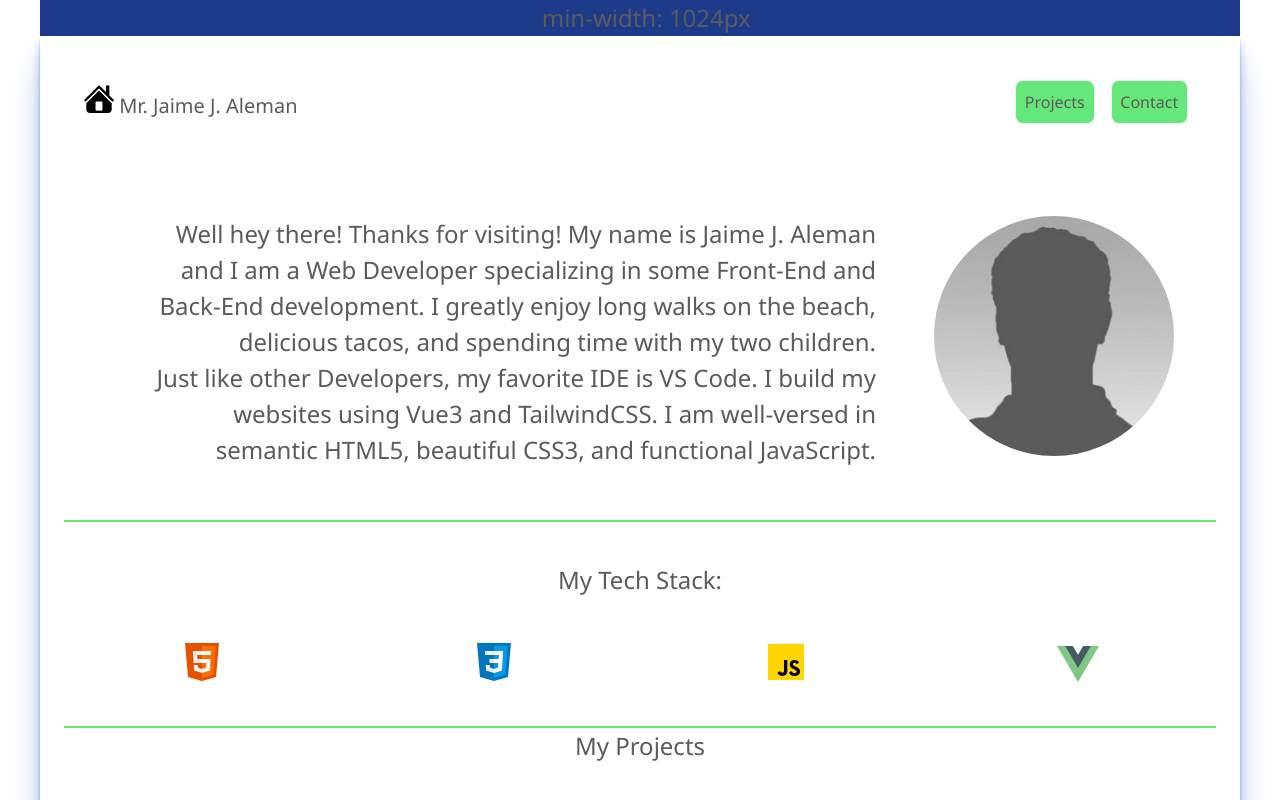
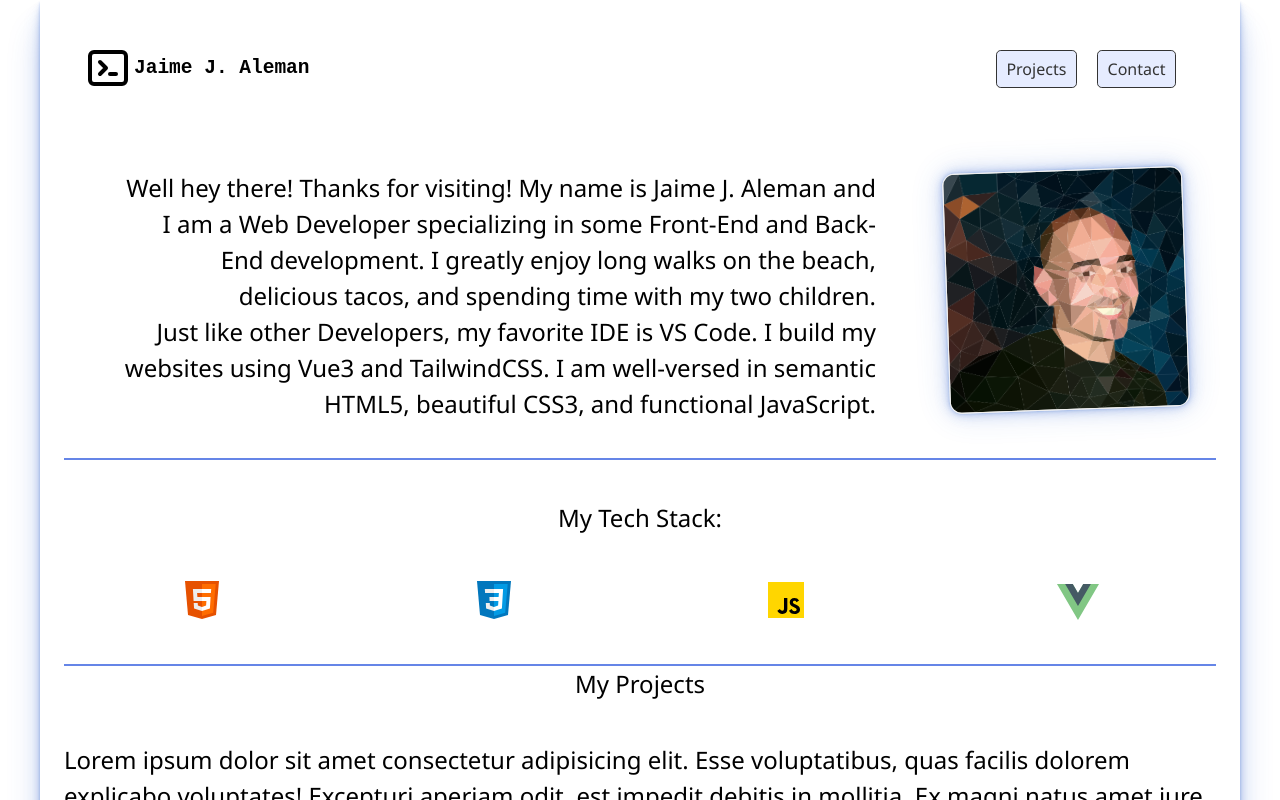
Before and after one commit to OrganizedFellow/jjaleman.nodejs, a Vue app: page / in a window 1280 px wide. Shown: the top 800 px of the page. Built offline with nearby package versions, Linux system fonts and the light colour scheme.

Commit message:
-mGreat Progress! Ready to share to Netlify.

```diff
--- a/src/App.vue
+++ b/src/App.vue
@@ -1,40 +1,61 @@
 <template>
-    <div class="mediaQuery text-center bg-red-500 sm:bg-green-500 md:bg-blue-400 lg:bg-blue-900"> &nbsp; </div>
     <div id="maincontain">
-
         <header id="navigation" class="mx-auto flex body-font">
             <div class="container mx-auto flex flex-wrap py-5 flex-col md:flex-row items-center">
                 <a class="logo flex font-medium items-center pl-5 mb-4 md:mb-0" href="#" title="Home">
-                    <!-- <svg width="24" height="24" fill="none" xmlns="http://www.w3.org/2000/svg"><path d="m5.033 14.828 1.415 1.415L10.69 12 6.448 7.757 5.033 9.172 7.862 12l-2.829 2.828ZM15 14h-4v2h4v-2Z" fill="currentColor"/><path fill-rule="evenodd" clip-rule="evenodd" d="M2 2a2 2 0 0 0-2 2v16a2 2 0 0 0 2 2h20a2 2 0 0 0 2-2V4a2 2 0 0 0-2-2H2Zm20 2H2v16h20V4Z" fill="currentColor"/></svg> -->
+                    <svg viewBox="0 0 25 25" xmlns="http://www.w3.org/2000/svg" fill="none" stroke="currentColor"><path stroke-linecap="round" stroke-linejoin="round" stroke-width="2" d="m8 9 3 3-3 3m5 0h3M5 20h14a2 2 0 0 0 2-2V6a2 2 0 0 0-2-2H5a2 2 0 0 0-2 2v12a2 2 0 0 0 2 2z"/></svg>
                     <h1 class="text-xl"></h1>
                 </a>
                 <nav class="pr-5 md:ml-auto flex flex-wrap items-center text-base justify-center">
-                    <a class="mr-5" href="#projects" title="My Projects">Projects</a>
+                    <a class="mr-5 focus:ring-2 focus:ring-red-500" href="#projects" title="My Projects">Projects</a>
                     <a class="mr-5" href="#contact" title="Contact Me">Contact</a>
                 </nav>
             </div>
         </header>
 
-        <section id="aboutme" class="container mx-auto flex flex-wrap my-0 p-8 flex-col md:my-10 md:flex-row">
+        <section id="aboutme" class="container mx-auto flex flex-wrap my-0 p-4 flex-col md:my-10 md:flex-row">
             <div class="flex flex-row justify-between text-center grid gap-4 grid-cols-1 sm:grid-cols-4 md:flex-col">
-                <div class="text-center px-5 sm:text-left lg:text-right lg:px-8 col-span-1 sm:col-span-3">
+                <div class="text-center px-5 sm:text-left lg:text-right lg:px-10 col-span-1 sm:col-span-3">
                     <p>Well hey there! Thanks for visiting! My name is Jaime J. Aleman and I am a Web Developer specializing in some Front-End and Back-End development. I greatly enjoy long walks on the beach, delicious tacos, and spending time with my two children.</p>
                     <p>Just like other Developers, my favorite IDE is VS Code. I build my websites using Vue3 and TailwindCSS. I am well-versed in semantic HTML5, beautiful CSS3, and functional JavaScript.</p>
                 </div>
                 <div class="order-first col-span-1 sm:col-span-1 py-0 pb-8 lg:order-last">
-                    <img class="selfiepic w-24 sm:w-36 md:w-48 lg:w-60 inline-flex" src="~@/assets/selfie.jpg" alt="selfie1">
-                    <div class="selfieicon"></div>
+                    <img class="selfiepic w-24 sm:w-36 md:w-48 lg:w-60 inline-flex" src="~@/assets/vectorme.png" alt="selfie1" title="This VECTOR me!" />
                 </div>
             </div>
         </section>
 
-        <section id="icons">
+        <section id="techstack">
             <h2 class="text-center">My Tech Stack:</h2>
             <div class="flex flex-row justify-between py-10 grid gap-4 grid-cols-2 md:grid-cols-4">
-                <div class="place-self-center"><svg xmlns="http://www.w3.org/2000/svg" width="48" height="48"><path fill="#E65100" d="M41 5H7l3 34 14 4 14-4 3-34z"/><path fill="#FF6D00" d="M24 8v31.9l11.2-3.2L37.7 8z"/><path fill="#FFF" d="M24 25v-4h8.6l-.7 11.5-7.9 2.6v-4.2l4.1-1.4.3-4.5H24zm8.9-8 .3-4H24v4h8.9z"/><path fill="#EEE" d="M24 30.9v4.2l-7.9-2.6-.4-5.5h4l.2 2.5 4.1 1.4zM19.1 17H24v-4h-9.1l.7 12H24v-4h-4.6l-.3-4z"/></svg> </div>
-                <div class="place-self-center"><svg xmlns="http://www.w3.org/2000/svg" width="48" height="48"><path fill="#0277BD" d="M41 5H7l3 34 14 4 14-4 3-34z"/><path fill="#039BE5" d="M24 8v31.9l11.2-3.2L37.7 8z"/><path fill="#FFF" d="M33.1 13H24v4h4.9l-.3 4H24v4h4.4l-.3 4.5-4.1 1.4v4.2l7.9-2.6.7-11.5z"/><path fill="#EEE" d="M24 13v4h-8.9l-.3-4H24zm-4.6 8 .2 4H24v-4h-4.6zm.4 6h-4l.3 5.5 7.9 2.6v-4.2l-4.1-1.4-.1-2.5z"/></svg> </div>
-                <div class="place-self-center"><svg xmlns="http://www.w3.org/2000/svg" width="48" height="48"><path fill="#ffd600" d="M6 42V6h36v36H6z"/><path fill="#000001" d="M29.538 32.947c.692 1.124 1.444 2.201 3.037 2.201 1.338 0 2.04-.665 2.04-1.585 0-1.101-.726-1.492-2.198-2.133l-.807-.344c-2.329-.988-3.878-2.226-3.878-4.841 0-2.41 1.845-4.244 4.728-4.244 2.053 0 3.528.711 4.592 2.573l-2.514 1.607c-.553-.988-1.151-1.377-2.078-1.377-.946 0-1.545.597-1.545 1.377 0 .964.6 1.354 1.985 1.951l.807.344C36.452 29.645 38 30.839 38 33.523 38 36.415 35.716 38 32.65 38c-2.999 0-4.702-1.505-5.65-3.368l2.538-1.685zm-11.586.082c.506.906 1.275 1.603 2.381 1.603 1.058 0 1.667-.418 1.667-2.043V22h3.333v11.101c0 3.367-1.953 4.899-4.805 4.899-2.577 0-4.437-1.746-5.195-3.368l2.619-1.603z"/></svg> </div>
-                <div class="place-self-center"><svg xmlns="http://www.w3.org/2000/svg" width="48" height="48"><path fill="#81c784" d="m23.987 17-5.253-9H2.974l21.013 36L45 8H29.24z"/><path fill="#455a64" d="m29.24 8-5.253 9-5.253-9h-7.588l12.841 22L36.828 8z"/></svg> </div>
+                <div class="place-self-center">
+                    <svg xmlns="http://www.w3.org/2000/svg" width="48" height="48">
+                        <path fill="#E65100" d="M41 5H7l3 34 14 4 14-4 3-34z" />
+                        <path fill="#FF6D00" d="M24 8v31.9l11.2-3.2L37.7 8z" />
+                        <path fill="#FFF" d="M24 25v-4h8.6l-.7 11.5-7.9 2.6v-4.2l4.1-1.4.3-4.5H24zm8.9-8 .3-4H24v4h8.9z" />
+                        <path fill="#EEE" d="M24 30.9v4.2l-7.9-2.6-.4-5.5h4l.2 2.5 4.1 1.4zM19.1 17H24v-4h-9.1l.7 12H24v-4h-4.6l-.3-4z" />
+                    </svg>
+                </div>
+                <div class="place-self-center">
+                    <svg xmlns="http://www.w3.org/2000/svg" width="48" height="48">
+                        <path fill="#0277BD" d="M41 5H7l3 34 14 4 14-4 3-34z" />
+                        <path fill="#039BE5" d="M24 8v31.9l11.2-3.2L37.7 8z" />
+                        <path fill="#FFF" d="M33.1 13H24v4h4.9l-.3 4H24v4h4.4l-.3 4.5-4.1 1.4v4.2l7.9-2.6.7-11.5z" />
+                        <path fill="#EEE" d="M24 13v4h-8.9l-.3-4H24zm-4.6 8 .2 4H24v-4h-4.6zm.4 6h-4l.3 5.5 7.9 2.6v-4.2l-4.1-1.4-.1-2.5z" />
+                    </svg>
+                </div>
+                <div class="place-self-center">
+                    <svg xmlns="http://www.w3.org/2000/svg" width="48" height="48">
+                        <path fill="#ffd600" d="M6 42V6h36v36H6z" />
+                        <path fill="#000001" d="M29.538 32.947c.692 1.124 1.444 2.201 3.037 2.201 1.338 0 2.04-.665 2.04-1.585 0-1.101-.726-1.492-2.198-2.133l-.807-.344c-2.329-.988-3.878-2.226-3.878-4.841 0-2.41 1.845-4.244 4.728-4.244 2.053 0 3.528.711 4.592 2.573l-2.514 1.607c-.553-.988-1.151-1.377-2.078-1.377-.946 0-1.545.597-1.545 1.377 0 .964.6 1.354 1.985 1.951l.807.344C36.452 29.645 38 30.839 38 33.523 38 36.415 35.716 38 32.65 38c-2.999 0-4.702-1.505-5.65-3.368l2.538-1.685zm-11.586.082c.506.906 1.275 1.603 2.381 1.603 1.058 0 1.667-.418 1.667-2.043V22h3.333v11.101c0 3.367-1.953 4.899-4.805 4.899-2.577 0-4.437-1.746-5.195-3.368l2.619-1.603z" />
+                    </svg>
+                </div>
+                <div class="place-self-center">
+                    <svg xmlns="http://www.w3.org/2000/svg" width="48" height="48">
+                        <path fill="#81c784" d="m23.987 17-5.253-9H2.974l21.013 36L45 8H29.24z" />
+                        <path fill="#455a64" d="m29.24 8-5.253 9-5.253-9h-7.588l12.841 22L36.828 8z" />
+                    </svg>
+                </div>
             </div>
         </section>
 
@@ -56,16 +77,15 @@
             <div class="flex flex-row justify-between py-10">
                 <form>
                     <label for="username">Name:</label>
-                        <input type="text" id="username" name="username" placeholder="First Last">
+                    <input type="text" id="username" name="username" placeholder="First Last" />
                     <label for="useremail">E-mail:</label>
-                        <input type="text" id="useremail" name="useremail" placeholder="email@address">
+                    <input type="text" id="useremail" name="useremail" placeholder="email@address" />
                     <label for="usermessage">Message:</label>
-                        <textarea id="usermessage" name="usermessage" rows="8" placeholder="Your message ... "></textarea>
+                    <textarea id="usermessage" name="usermessage" rows="8" placeholder="Your message ... " ></textarea>
                     <button type="submit">Send</button>
                 </form>
             </div>
         </section>
-
     </div>
 </template>
 
@@ -90,5 +110,4 @@ export default {
 
 /* SVG ICONS FROM https://css.gg/app */
 /* ONLINE TOOL TO OPTIMIZE SVG FILES https://jakearchibald.github.io/svgomg/ */
-
 </style>
--- a/src/assets/styles.css
+++ b/src/assets/styles.css
@@ -38,8 +38,54 @@ a {
     --background-color: #161625;
   }
 }*/
+html {
+    scroll-behavior: smooth;
+}
+
 body {
     font-family: "Noto Sans", sans-serif;
+}
+a.logo svg, a.logo svg * {
+    height: 50px;
+    width: 50px;
+}
+a.logo::after {
+    content: "Jaime J. Aleman";
+    font-family: monospace;
+    font-weight: bold;
+}
+a.logo svg:hover, a.logo:hover {
+    color: hsl(225, 73%, 65%);
+}
+#navigation nav a {
+    background: hsl(225, 100%, 95%);
+    border: 1px solid #333333;
+    border-radius: 0.3em;
+    color: #333;
+    padding: 0.4em 0.6em;
+}
+#navigation nav a:hover {
+    background: hsl(225, 100%, 75%);
+    color: #000;
+    box-shadow: 1px 2px 2px hsl(220deg 60% 50% / 0.333),
+        2px 4px 4px hsl(220deg 60% 50% / 0.333),
+        3px 6px 6px hsl(220deg 60% 50% / 0.333);
+}
+section {
+    border-bottom: 2px solid hsl(225, 73%, 65%);
+}
+section:last-of-type {
+    border-bottom: none;
+}
+.selfiepic {
+    border: 1px solid #efefef;
+    border-radius: 0.5em;
+    box-shadow: 0px 0px 2px hsl(220deg 60% 50% / 0.2),
+        0px 0px 4px hsl(220deg 60% 50% / 0.2),
+        0px 0px 8px hsl(220deg 60% 50% / 0.2),
+        0px 0px 16px hsl(220deg 60% 50% / 0.2),
+        0px 0px 32px hsl(220deg 60% 50% / 0.2);
+    transform: rotate(-2deg);
 }
 #maincontain {
     box-shadow: 0px 2px 2px hsl(220deg 60% 50% / 0.2),
@@ -47,67 +93,22 @@ body {
         0px 8px 8px hsl(220deg 60% 50% / 0.2),
         0px 16px 16px hsl(220deg 60% 50% / 0.2),
         0px 32px 32px hsl(220deg 60% 50% / 0.2);
-    margin: 0 auto 2em auto;
+    /* margin: 0 auto 2em auto; */
     /* max-width: 768px; */
     padding: 1em;
 }
-#icons svg {
+#techstack svg {
     @apply transition duration-500 ease-in-out transform hover:-translate-y-1 hover:scale-125;
 }
 
-@media screen and (max-width: 640px) {
-    .mediaQuery::after {
-        content: " max-width: 640px ";
+@media screen and (max-width: 769px) {
+    a.logo svg, a.logo svg * {
+        height: 30px;
+        width: 30px;
     }
-}
-@media screen and (min-width: 641px) and (max-width: 768px) {
-    .mediaQuery::after {
-        content: " min-width: 641px and max-width: 768px ";
-    }
-}
-@media screen and (min-width: 769px) {
-    .mediaQuery::after {
-        content: " min-width: 769px ";
-    }
-}
-@media screen and (min-width: 1024px) {
-    .mediaQuery::after {
-        content: " min-width: 1024px ";
-    }
-}
 
-@media screen and (max-width: 769px) {
-    body {
-        color: #333;
-    }
-    section {
-        border-bottom: 2px solid hsl(225, 73%, 65%);
-    }
-    a.logo h1::before {
-        content: url("icons8-home-30-1.png");
-    }
-    a.logo h1::after {
-        content: "   J. J. Aleman";
-    }
-    #navigation nav a {
-        border: 1px solid #333333;
-        border-radius: 0.3em;
-        color: #333;
-        padding: 0.4em;
-    }
-    #navigation nav a:hover {
-        background: hsl(225, 73%, 65%);
-        color: #000;
-        box-shadow: 1px 2px 2px hsl(220deg 60% 50% / 0.333),
-            2px 4px 4px hsl(220deg 60% 50% / 0.333),
-            3px 6px 6px hsl(220deg 60% 50% / 0.333);
-    }
-    .selfieicon::after {
-        content: url("icons8-user-80.png");
-    }
-    .selfiepic {
-        display: none;
-    }
+
+
     #contact form {
         border: 1px solid #333;
         margin: 0 auto;
@@ -136,7 +137,7 @@ body {
         text-align: center;
     }
     #contact form button:hover {
-        background: hsl(225, 73%, 65%);
+        background: hsl(225, 100%, 75%);
         color: #000;
         box-shadow: 1px 2px 2px hsl(220deg 60% 50% / 0.333),
             2px 4px 4px hsl(220deg 60% 50% / 0.333),
@@ -146,36 +147,15 @@ body {
 
 @media screen and (min-width: 769px) {
     body {
-        color: #5b5b5b;
         font-size: 1.1em;
     }
-    section {
-        border-bottom: 2px solid hsl(130, 73%, 65%);
+    a.logo svg, a.logo svg * {
+        height: 40px;
+        width: 40px;
     }
-    a.logo h1::before {
-        content: url("icons8-home-30-3.png");
-    }
-    a.logo h1::after {
-        content: "   Mr. Jaime J. Aleman";
-    }
-    #navigation nav a {
-        background: hsl(130, 73%, 65%);
-        border: 1px solid #efefef;
-        border-radius: 0.5em;
-        color: #5b5b5b;
-        margin: 0 0.5em;
-        padding: 0.55em;
-    }
-    #navigation nav a:hover {
-        background: hsl(130, 73%, 40%);
-        box-shadow: 1px 2px 2px hsl(130deg 60% 50% / 0.333),
-            2px 4px 4px hsl(130deg 60% 50% / 0.333),
-            3px 6px 6px hsl(130deg 60% 50% / 0.333);
-        color: #333333;
-    }
-    .selfiepic {
-        border-radius: 50%;
-    }
+
+
+
     #contact form {
         border: 1px solid #333;
         margin: 0 auto;
@@ -217,12 +197,13 @@ body {
 }
 
 @media screen and (min-width: 1024px) {
-    .mediaQuery::after {
-        content: " min-width: 1024px ";
-    }
     body {
         font-size: 1.5em;
         margin: 0 auto 2em auto;
         max-width: 1200px;
     }
+    a.logo svg, a.logo svg * {
+        height: 50px;
+        width: 50px;
+    }
 }
```
Lines whose indentation alone changed are shown as unchanged.
